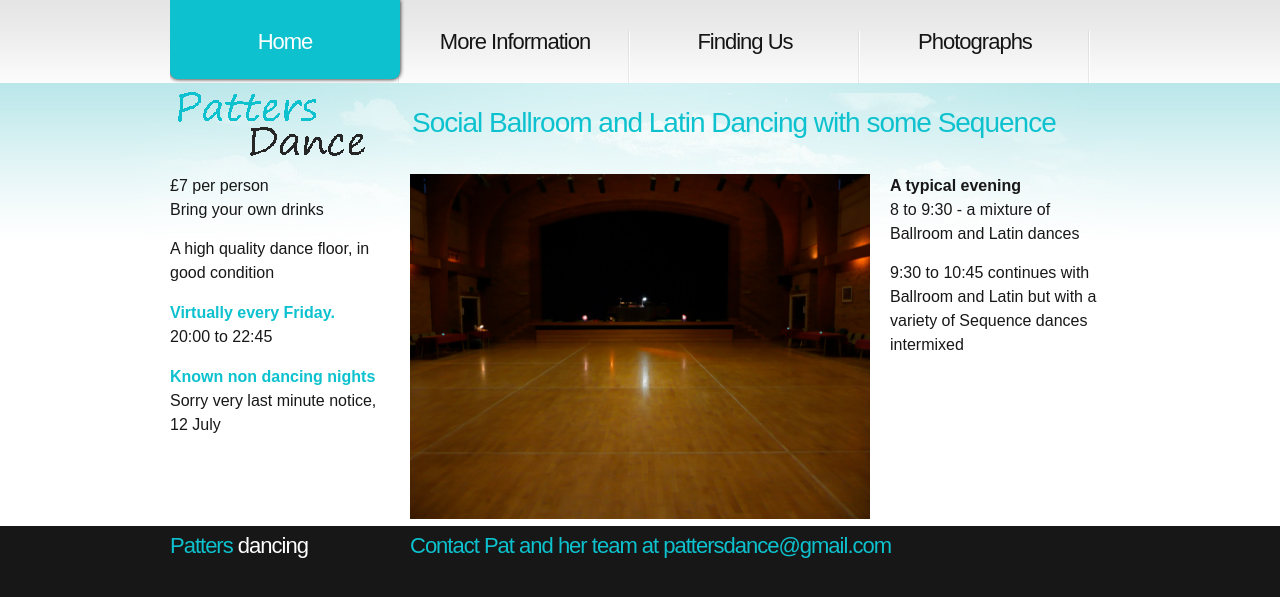
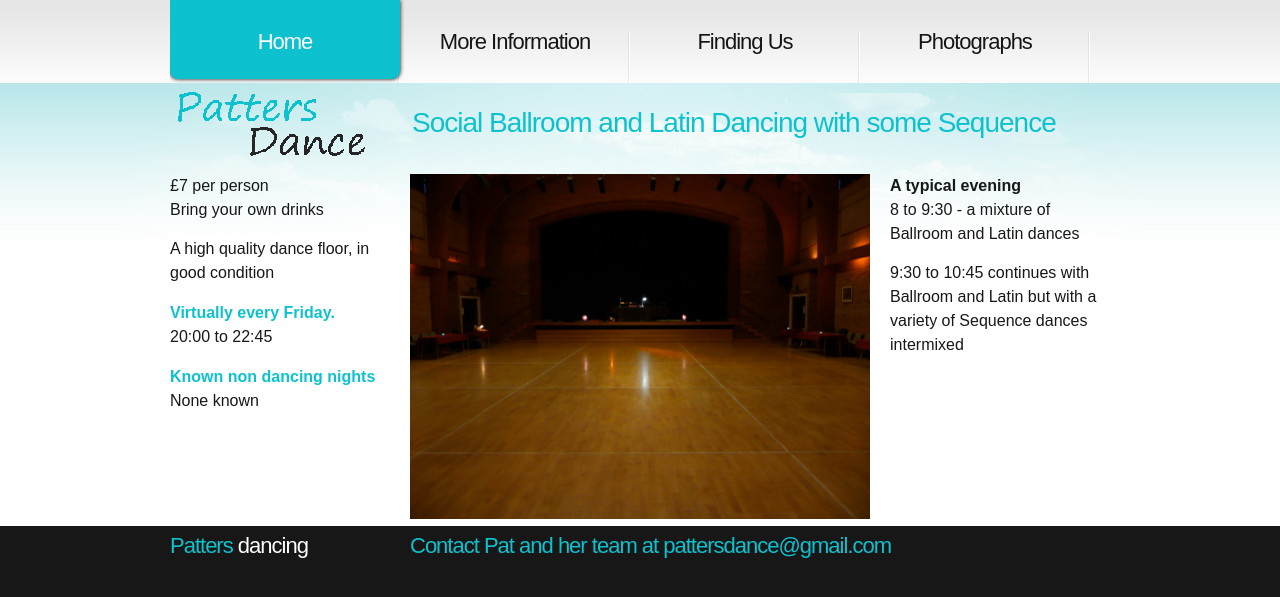
Before and after one commit to ramsayd/patters, a Jekyll site: the page built from 00_index.md, in a window 1280 px wide. Shown: the top 597 px of the page. Built offline with Jekyll 4.4.1, drawn with Linux system fonts in a browser that asks for light colours.

Commit message:
Update 00_index.md

```diff
--- a/00_index.md
+++ b/00_index.md
@@ -13,7 +13,7 @@ permalink: "index.html"
       <dt class="heading-text">Virtually every Friday.</dt>
       <dt>20:00 to 22:45</dt>
       <dt class="heading-text non-dancing">Known non dancing nights</dt>
-                  <dt> Sorry very last minute notice, 12 July</dt>
+                  <dt> None known</dt>
          </dl>
   </dl>
 </article>
```
